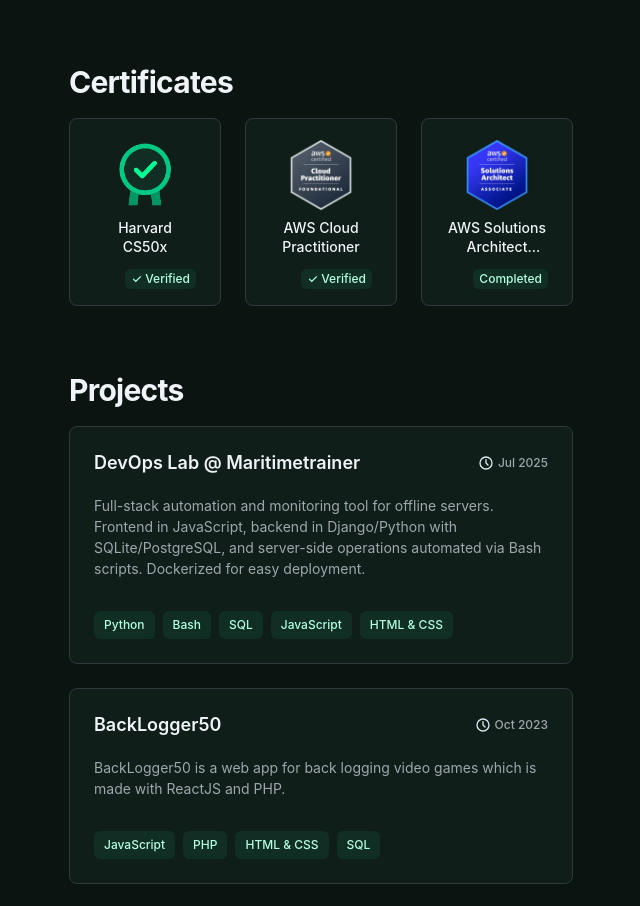
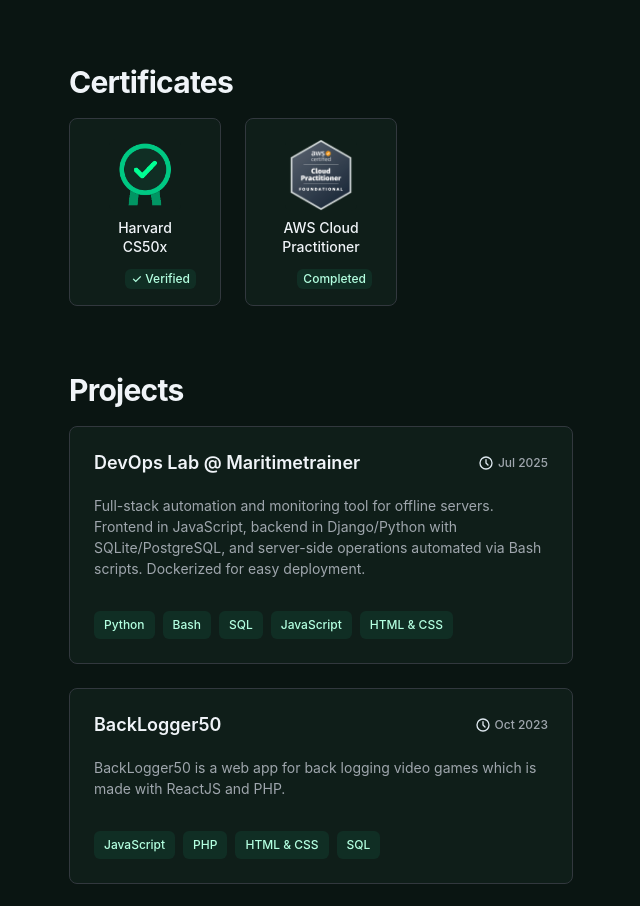
Before and after one commit to DevrimCaner/devrimcaner.com, a Next.js app in the folder devrimcaner/: page / in a window 1280 px wide. Shown: the part 1514-2420 px from the top of the page, without its empty margins (619-1259 px from the left). Built offline with nearby package versions, Linux system fonts and the light colour scheme.

Commit message:
Fix: npm run lint -> ThemeSwitcherLayout.tsx

```diff
--- a/devrimcaner/components/ThemeSwitcherLayout.tsx
+++ b/devrimcaner/components/ThemeSwitcherLayout.tsx
@@ -1,9 +1,17 @@
 import { Box, CssVarsProvider, Switch, useColorScheme } from '@mui/joy';
 import { IconMoon, IconSun } from '@tabler/icons-react';
-import { useEffect, useState, type ReactNode } from 'react';
+import { useSyncExternalStore, type ReactNode } from 'react';
 import theme from '../theme/theme';
 
 const STORAGE_KEY = 'portfolio-theme';
+
+// No-op subscription: we only care about the one-time difference between the
+// server snapshot (always `false`) and the client snapshot (always `true`),
+// which forces React to re-render with the real value right after hydration
+// — without synchronously calling setState inside an effect.
+const subscribe = () => () => {};
+const getClientSnapshot = () => true;
+const getServerSnapshot = () => false;
 
 export const ModeToggle = () => {
   const { mode, setMode } = useColorScheme();
@@ -13,11 +21,7 @@ export const ModeToggle = () => {
   // "Mui-checked" hydration mismatch — instead we render an inert, markup-
   // identical placeholder until we're mounted, then swap to the real control
   // once `mode` is guaranteed to reflect the actual stored scheme.
-  const [mounted, setMounted] = useState(false);
-
-  useEffect(() => {
-    setMounted(true);
-  }, []);
+  const mounted = useSyncExternalStore(subscribe, getClientSnapshot, getServerSnapshot);
 
   const handleChange = (event: React.ChangeEvent<HTMLInputElement>) => {
     setMode(event.target.checked ? 'dark' : 'light');
--- a/devrimcaner/data/en.json
+++ b/devrimcaner/data/en.json
@@ -171,11 +171,6 @@
       {
         "title": "AWS Cloud Practitioner",
         "badge": "/certificates/Cloud-Practioner.png",
-        "verified": true
-      },
-      {
-        "title": "AWS Solutions Architect Associate",
-        "badge": "/certificates/Solutions-Architect-Associate.png",
         "verified": false
       }
     ]
```
